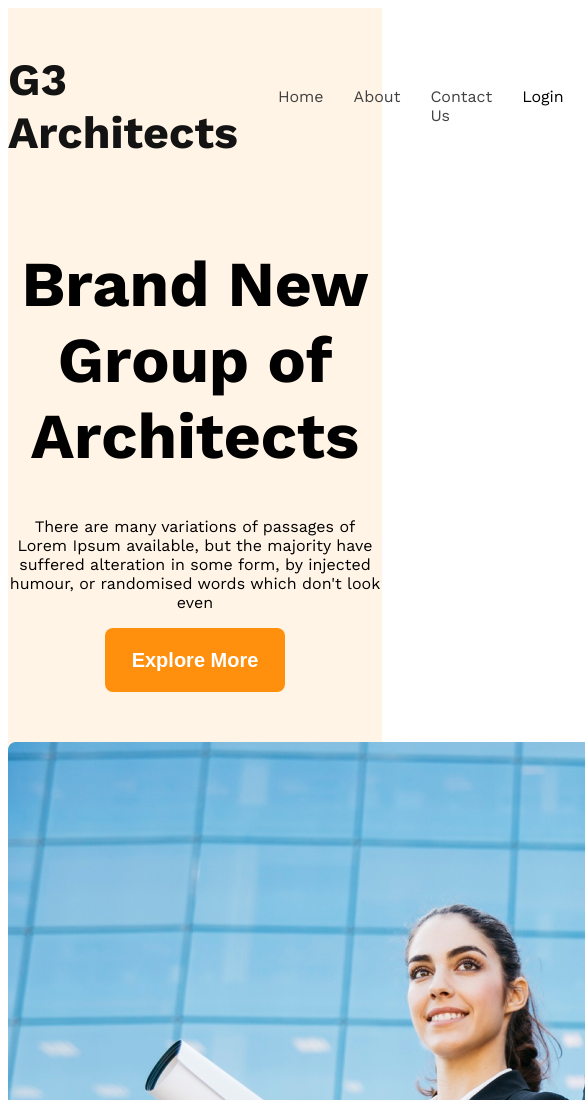
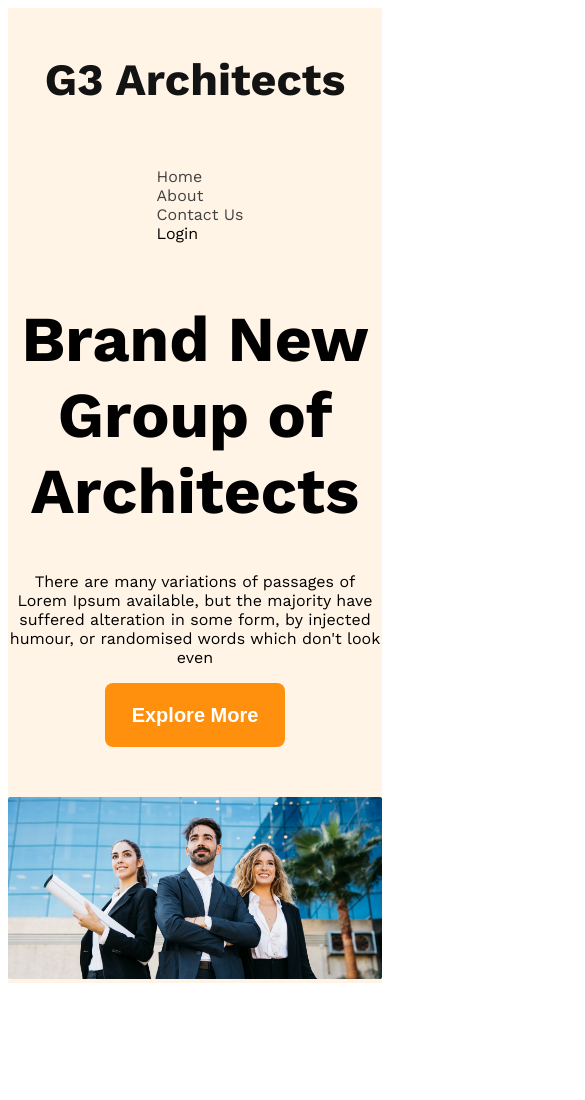
Before and after one commit to Anamul-Hoque37/g3-architects-responsive, a plain HTML site: page index.html in a window 390 px wide. Shown: the top 1100 px of the page, 585 px wide, since content can reach past the window. After the commit the page ends 991 px from the top, so only its background shows below. Drawn offline with nearby package versions, Linux system fonts and the light colour scheme.

Commit message:
added banner resposible

```diff
--- a/architect.css
+++ b/architect.css
@@ -80,5 +80,16 @@
     font-size: 16px;
     font-weight: 400;
   }
+  .banner-image{
+    width: 100%;
+  }
 
   /* banner related style ends here  */
+  /* responsive media query starts here  */
+@media screen and (max-width: 576px) {
+    .navbar, .nav-links{
+     flex-direction: column;
+    }
+}
+
+  /* responsive media query ends here  */
--- a/index.html
+++ b/index.html
@@ -23,7 +23,7 @@
               <p class="banner-container">There are many variations of passages of Lorem Ipsum available, but the majority have suffered alteration in some form, by injected humour, or randomised words which don't look even</p>
               <button class="primary-btn">Explore More</button>
             </div>
-              <img src="images/banner.png" alt="">
+              <img class="banner-image" src="images/banner.png" alt="">
         </div>
     </header>
     <main>
```
